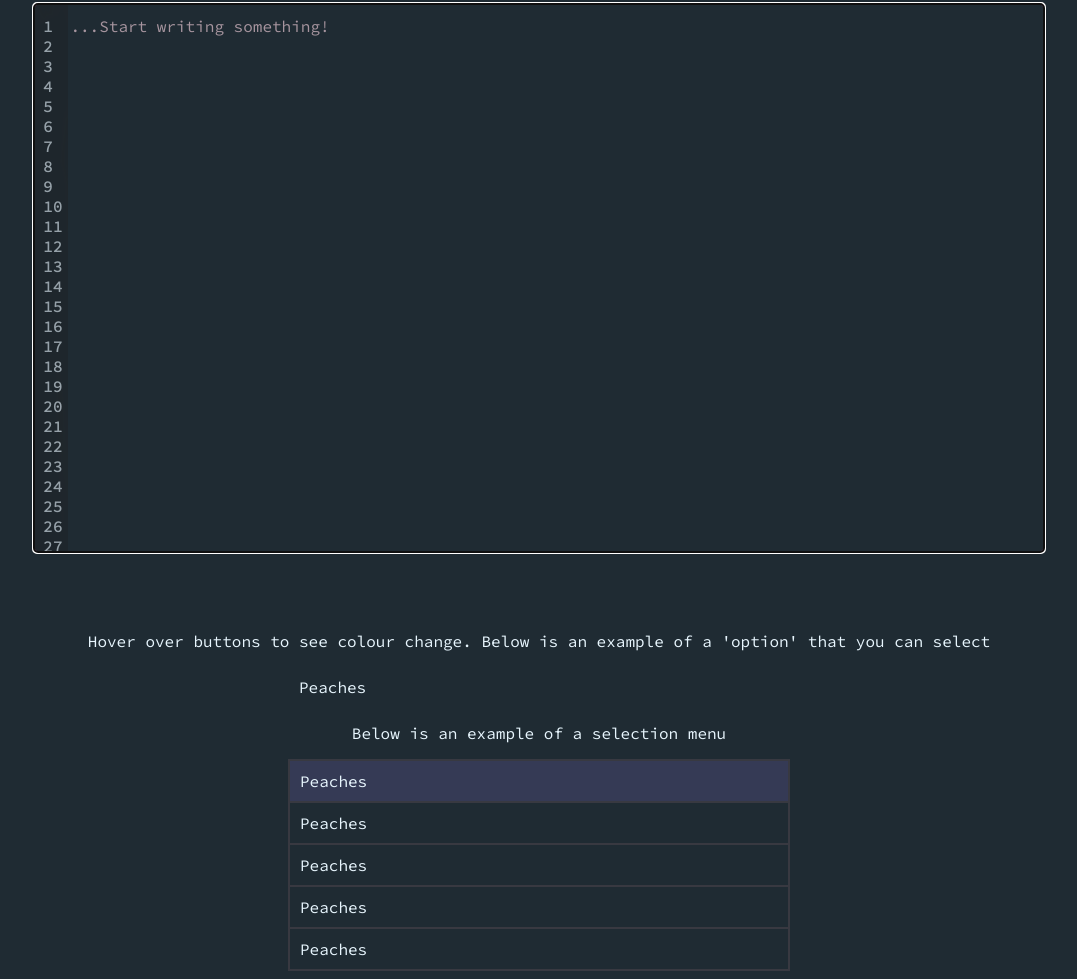
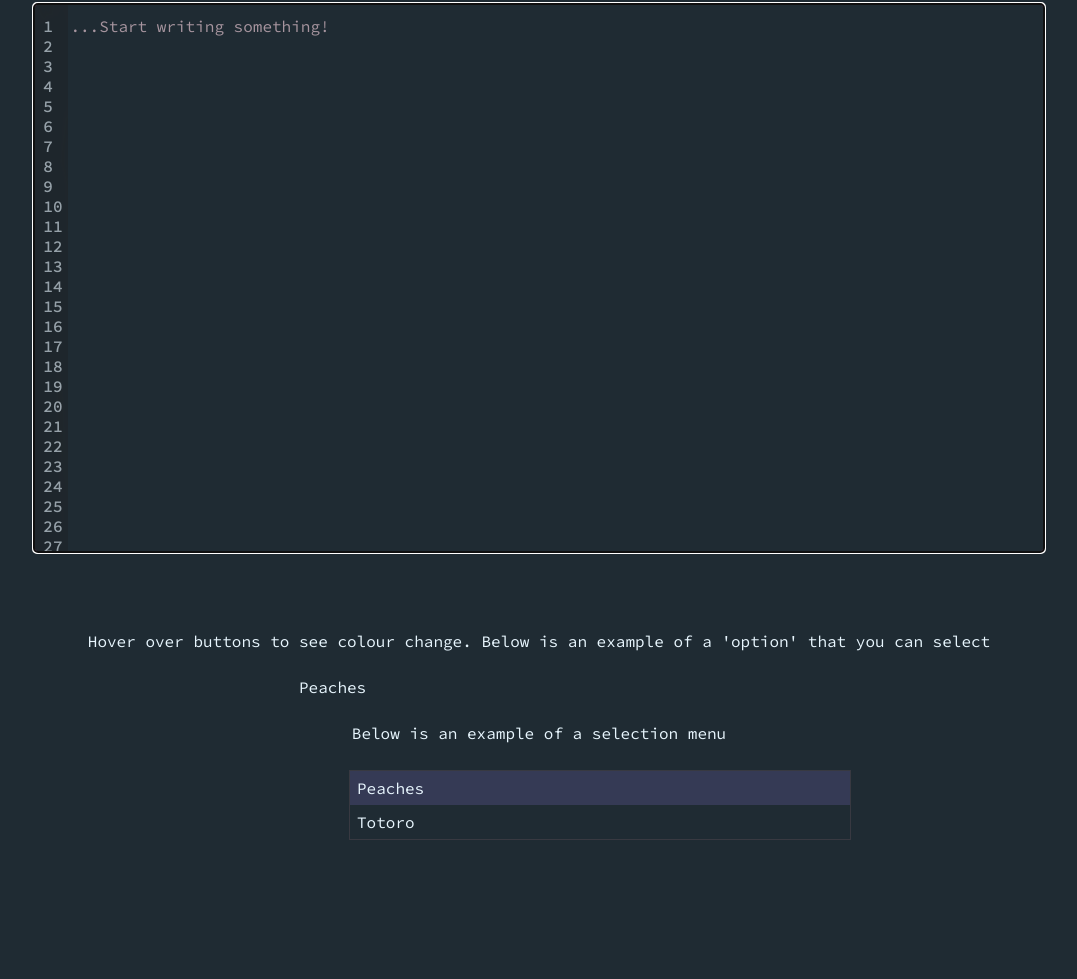
Before and after one commit to melaniechow/splendidkoalas, a plain HTML site: page index.html in a window 1280 px wide. Shown: the part 80-1059 px from the top of the page, without its empty margins (101-1178 px from the left). After the commit the page ends 920 px from the top, so only its background shows below. Drawn offline with Linux system fonts and the light colour scheme.

Commit message:
Selection Menu generator and soem backend TODOs:

```diff
--- a/index.html
+++ b/index.html
@@ -4,35 +4,22 @@
     <title>HCI Text Editor</title>
     <link rel="stylesheet" href = "style.css">
   </head>
+
   <body>
     <h1 class="wte-title">Code Editor</h1>
-
-    <div class="input-area">
-      <textarea class="textarea"id="input" autofocus placeholder="...Start writing something!"></textarea>
-
+    <div class="InputArea">
+      <textarea class="Textarea"id="Input" autofocus placeholder="...Start writing something!"></textarea>
       <pre>
         <code id="output" class="preview javascript">
         </code>
       </pre>
-
     </div>
 
     <p> Hover over buttons to see colour change.
       Below is an example of a 'option' that you can select </p>
-    <button class="option">Peaches</button>
+    <button class="Option">Peaches</button>
 
     <p> Below is an example of a selection menu </p>
-
-
-    <div class ="selection">
-      <ul>
-        <li id="option1"><button class="option">Peaches</button></li>
-        <li id="option2"><button class="option">Peaches</button></li>
-        <li id="option3"><button class="option">Peaches</button></li>
-        <li id="option4" ><button class="option">Peaches</button></li>
-        <li id="option5"><button class="option">Peaches</button></li>
-      </ul>
-    </div>
 
   </body>
   <script src="script.js"></script>
--- a/script.js
+++ b/script.js
@@ -1,37 +1,136 @@
 /**
  * TODO
  *
- * Listen to user inputs and determine when to create selection menu
- * Get location of user cursor
- * Selection menu generator
- * Move selection menu as user types
- * ?? Dynamic selection menu changes as user writes more?
+ * Reference: https://codepen.io/shotastage/pen/KaKwya
  *
- * Replace text with suggestion after a trigger action
- *    Tab
- *    Enter
- * Remove menu
+ *
+ * Listen to user inputs and determine when to create selection menu []
+ * Get location of user cursor []
+ * Selection menu generator [DONE]
+ * Select option with arrow keys or on click []
+ * Move selection menu as user types []
+ * ?? Dynamic selection menu changes as user writes more? []
+ *
+ * Replace text with suggestion after a trigger action []
+ *    Tab []
+ *    Enter []
+ * Remove menu  []
  *
  */
 
-var textAreaID = "input";
-var firstOptionId = "option1";
+var textAreaID = "Input";
+var firstOptionId = "Option1";
+var optionClassName = "Option"
+var selectionClassName = "Selection";
 
-function addLineNumbers() {
-  var content = document.getElementById(textAreaID).innerHTML.split("\n");
-  var newContent = [];
-  for (var i = 0; i < content.length; i++) {
-    newContent.push((i + 1) + "  " + content[i] + "\n");
+var textarea = document.getElementById(textAreaID);
+
+var selectionMenuPresent = true;
+var currentOptionId = firstOptionId ; // Highlighted Option
+
+
+
+
+/*
+ * Detects when selection Menu should be generated and where
+ */
+// TODO:
+
+
+/*
+ * Detects when selection Menu should be moved and where
+ */
+// TODO:
+
+
+/*
+ * Create selection menu
+ * Inputs:
+ *    words - array or words in selection menu
+ *    x, y - absolute position of menu
+ */
+function createSelectionMenu(words, left, top){
+  var newDiv = document.createElement("div");
+  newDiv.className = selectionClassName;
+
+  var ul = document.createElement("ul");
+  for (var i = 0; i<words.length; i++) {
+    var option = document.createElement("li");
+    option.className = optionClassName;
+    option.id = optionClassName + (i+1);
+    option.innerHTML = words[i];
+    option.onclick = cursorClick();
+    ul.appendChild(option)
   }
-  document.getElementById(textAreaID).innerHTML = newContent.join("");
+  newDiv.appendChild(ul);
+  document.body.appendChild(newDiv);
+  newDiv.style.position = "absolute";
+  newDiv.style.left = left + "px";
+  newDiv.style.top = top + "px";
+  highlightFirstOption();
 }
 
-/* Create selection menu based on user input: text */
-function createSelectionMenu(text){
+/*
+ * Deletes the selection menu
+ * Removes div object with selection class name
+ */
+function deleteSelectionMenu() {
+  // TODO:
+  selectionMenuPresent = false;
   return
 }
 
-/* Highlight the first option in the selection menu */
+/*
+ * Move selection menu to left top position
+ */
+function moveSelectionMenu(left, top) {
+  // TODO:
+  return
+}
+
+/*
+ * Replace the text[start:end] with newText, and returns
+ * text with the replacement
+ * Inputs:
+ *    start - start of substring to replace
+ *    end - end of substring to replace
+ *    text - text to modify
+ *    newText - text to replace with
+ */
+function replaceText(start, end, text, newText) {
+  // TODO:
+  return;
+}
+
+/*
+ * cursorClick is called when an option is selected with a cursor
+ * Replaces word with suggestion
+ */
+function cursorClick() {}
+
+/*
+ * tabClick is called when an option is selected with a tab
+ * Replaces word with suggestion
+ */
+function tabPress() {}
+
+/*
+ * enterClick is called when an option is selected with a tab
+ * Replaces word with suggestion
+ */
+function enterPress() {}
+
+/*
+ * Moves Highlighted option based on arrow key
+ * Inputs:
+ *  up - boolean if arrowPress was up
+ */
+function arrowPress(up) {}
+
+
+/*
+ * Highlight the first option in the selection menu
+ */
 function highlightFirstOption() {
   var option = document.getElementById(firstOptionId);
   option.style.backgroundColor =  "#353A55";
@@ -41,7 +140,7 @@ function highlightFirstOption() {
  * Functions to call at start of program
  */
 function setUp() {
-  highlightFirstOption();
+  createSelectionMenu(["Peaches", "Totoro"],450,850);
 }
 
 // Keypress event listenter
@@ -51,4 +150,5 @@ document.body.onkeypress = function(e){
   // Add other cases down here
 }
 
+
 setUp();
--- a/style.css
+++ b/style.css
@@ -8,11 +8,12 @@ body{
   font-family: 'Source Code Pro', monospace;
 }
 
-.input-area {
+.InputArea {
   position: relative;
+  z-index: 1;
 }
 /*Editor*/
-.textarea {
+.Textarea {
   width: 80%;
   height: 550px;
   padding: 11px 35px;
@@ -58,15 +59,27 @@ button:hover{
 
 /*Selection Menu*/
 ul {
-  display: inline-block;
+  position: absolute;
   border: 0.5px solid #383941;
   width: 500px;
   list-style-type: none;
   margin: 0;
   padding: 0;
+  z-index: 2;
 }
 li {
+  padding: 7px;
+  height: 20px;
   border: 0.5px solid #383941;
+  border: none;
+  color: #E8F6FE;
+
+  font-family: 'Source Code Pro', monospace;
+  font-size: 16px;
+  text-align: left;
+
+  outline: none;
+  background: none;
 }
 li:hover{
   background-color: #353A55;
```
